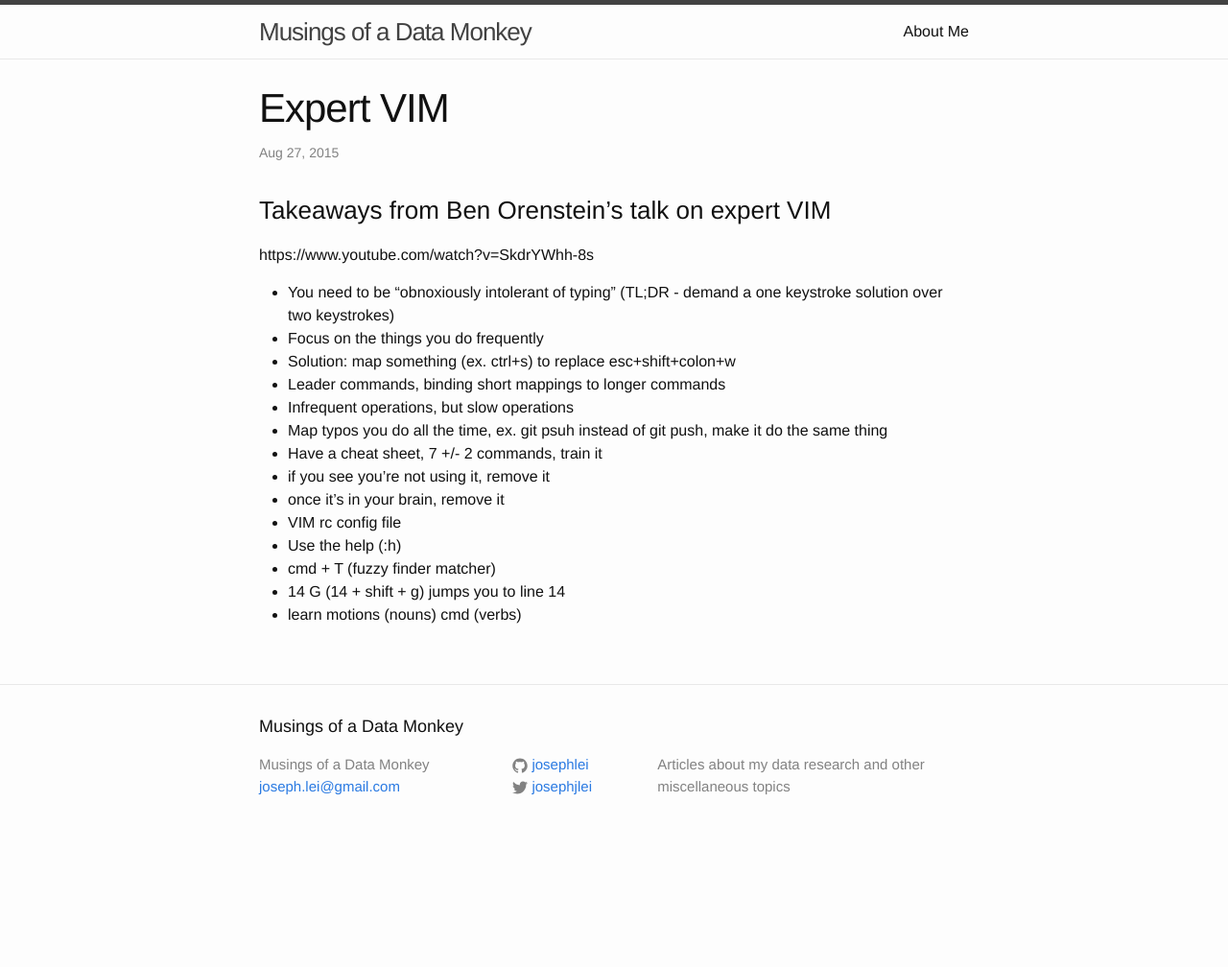
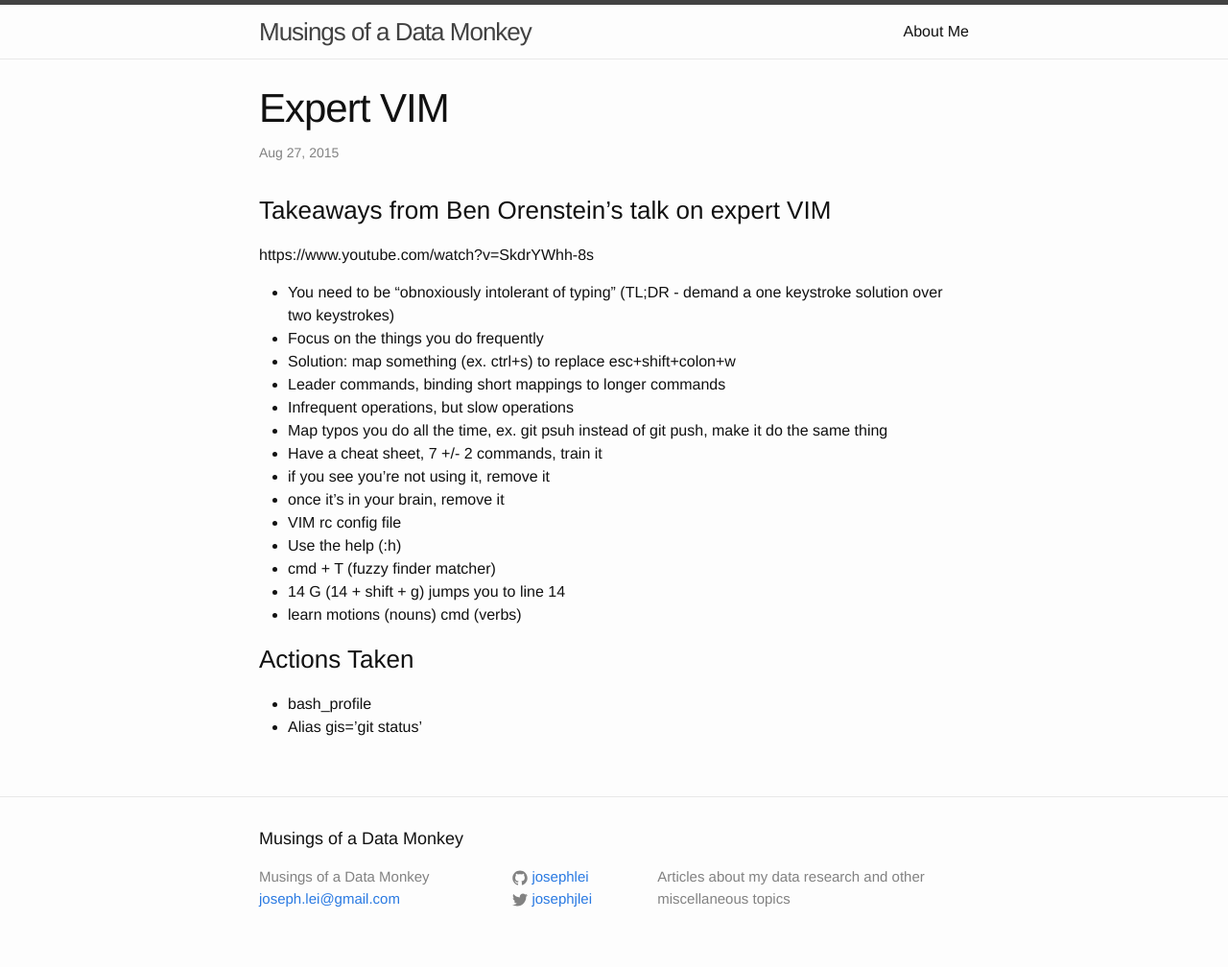
Before and after one commit to josephlei/jjl-website, a Jekyll site: the page built from _posts/2015-08-27-vim-talk.markdown, in a window 1280 px wide. Shown: the whole page at 96% size. Built offline with Jekyll 4.4.1, drawn with Linux system fonts in a browser that asks for light colours; before the commit the page ends 900 px from its top, so only the background shows below that.

Commit message:
direct shell update

```diff
--- a/_posts/2015-08-27-vim-talk.markdown
+++ b/_posts/2015-08-27-vim-talk.markdown
@@ -24,3 +24,8 @@ https://www.youtube.com/watch?v=SkdrYWhh-8s
 * cmd + T (fuzzy finder matcher)
 * 14 G (14 + shift + g) jumps you to line 14
 * learn motions (nouns) cmd (verbs)
+
+###Actions Taken
+
+* bash_profile
+ * Alias gis='git status'
```
